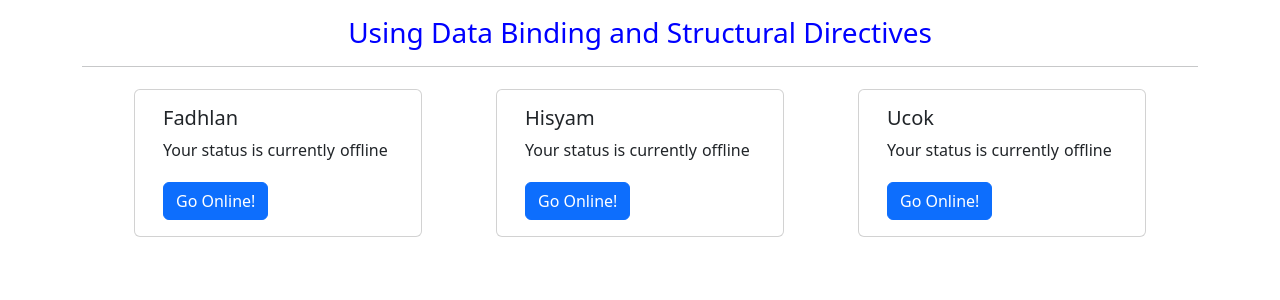
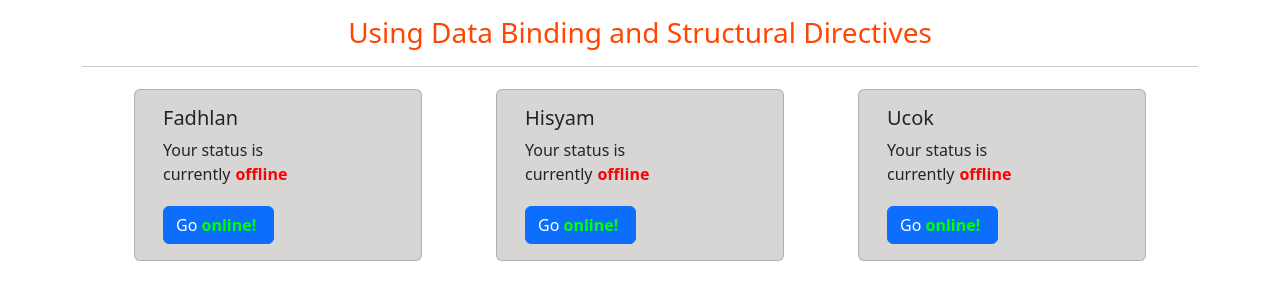
Before and after one commit to fadhlan2022/fadhlan_upn_zetta_learning, an Angular app in the folder angular_learning/angular_learning/: page / in a window 1280 px wide. Shown: the top 300 px of the page. Built offline with nearby package versions, Linux system fonts and the light colour scheme.

Commit message:
alhamdulillah commit

```diff
--- a/angular_learning/angular_learning/src/app/app.component.scss
+++ b/angular_learning/angular_learning/src/app/app.component.scss
@@ -1,4 +1,4 @@
 h3{
-    color: blue;
+    color: orangered;
     padding-top: 1rem;
 }
--- a/angular_learning/angular_learning/src/app/cards/cards.component.html
+++ b/angular_learning/angular_learning/src/app/cards/cards.component.html
@@ -6,22 +6,22 @@
     <div class="card" style="width: 18rem;">
         <div class="card-body">
           <h5 class="card-title">{{user[0]}}</h5>
-          <p class="card-text">Your status is currently</p> <p [ngClass]="{online:currentStatus1==='online'}">{{currentStatus1}}</p>
-          <button class="btn btn-primary" (click)="changeStatus1()">Go Online!</button>
+          <p class="card-text">Your status is currently</p> <p [ngClass]="{online:currentStatus1==='online', offline:currentStatus1==='offline'}">{{currentStatus1}}</p>
+          <button class="btn btn-primary" (click)="changeStatus1()">Go <p [ngClass]="{online:currentButton1==='online', offline:currentButton1==='offline'}">{{currentButton1}}!</p></button>
         </div>
       </div>
       <div class="card" style="width: 18rem;">
         <div class="card-body">
           <h5 class="card-title">{{user[1]}}</h5>
-          <p class="card-text">Your status is currently</p> <p [ngClass]="{online:currentStatus2==='online'}">{{currentStatus2}}</p>
-          <button class="btn btn-primary" (click)="changeStatus2()">Go Online!</button>
+          <p class="card-text">Your status is currently</p> <p [ngClass]="{online:currentStatus2==='online', offline:currentStatus2==='offline'}">{{currentStatus2}}</p>
+          <button class="btn btn-primary" (click)="changeStatus2()">Go <p [ngClass]="{online:currentButton1==='online', offline:currentButton1==='offline'}">{{currentButton1}}!</button>
         </div>
       </div>
       <div class="card" style="width: 18rem;">
         <div class="card-body">
           <h5 class="card-title">{{user[2]}}</h5>
-          <p class="card-text">Your status is currently</p><p [ngClass]="{online:currentStatus3==='online'}">{{currentStatus3}}</p>
-          <button class="btn btn-primary" (click)="changeStatus3()">Go Online!</button>
+          <p class="card-text">Your status is currently</p><p [ngClass]="{online:currentStatus3==='online', offline:currentStatus3==='offline'}">{{currentStatus3}}</p>
+          <button class="btn btn-primary" (click)="changeStatus3()">Go <p [ngClass]="{online:currentButton1==='online', offline:currentButton1==='offline'}">{{currentButton1}}!</button>
         </div>
       </div>
     </div>
--- a/angular_learning/angular_learning/src/app/cards/cards.component.scss
+++ b/angular_learning/angular_learning/src/app/cards/cards.component.scss
@@ -1,5 +1,6 @@
 .card{
     margin: 6px 10px 0px 10px;
+    background-color: rgba($color: #d7d6d4, $alpha: 1.0);
 
 }
 
@@ -8,8 +9,13 @@
     justify-content: space-evenly;
 }
 
+.offline{
+    color:red;
+    font-weight: bold;
+}
+
 .online{
-    color: greenyellow;
+    color:lime;
     font-weight: bold;
 }
 
--- a/angular_learning/angular_learning/src/app/cards/cards.component.ts
+++ b/angular_learning/angular_learning/src/app/cards/cards.component.ts
@@ -1,3 +1,4 @@
+import { style } from '@angular/animations';
 import { Component, OnInit } from '@angular/core';
 
 @Component({
@@ -7,9 +8,12 @@ import { Component, OnInit } from '@angular/core';
 })
 export class CardsComponent implements OnInit {
   user = ['Fadhlan','Hisyam','Ucok'];
-  currentStatus1 = 'offline';
-  currentStatus2 = 'offline';
-  currentStatus3 = 'offline';
+  currentStatus1 = "offline";
+  currentStatus2 = "offline";
+  currentStatus3 = "offline";
+  currentButton1 = "online";
+  currentButton2 = "online";
+  currentButton3 = "online";
   status = true;
 
   changeStatus1(){
@@ -22,6 +26,16 @@ export class CardsComponent implements OnInit {
     this.currentStatus3 = "online";
   }
 
+  changeButton1(){
+    this.currentButton1 = "online";
+  }
+  changeButton2(){
+    this.currentButton2 = "offline";
+  }
+  changeButton3(){
+    this.currentButton3 = "offline";
+  }
+
   constructor() {
   }
 
```
